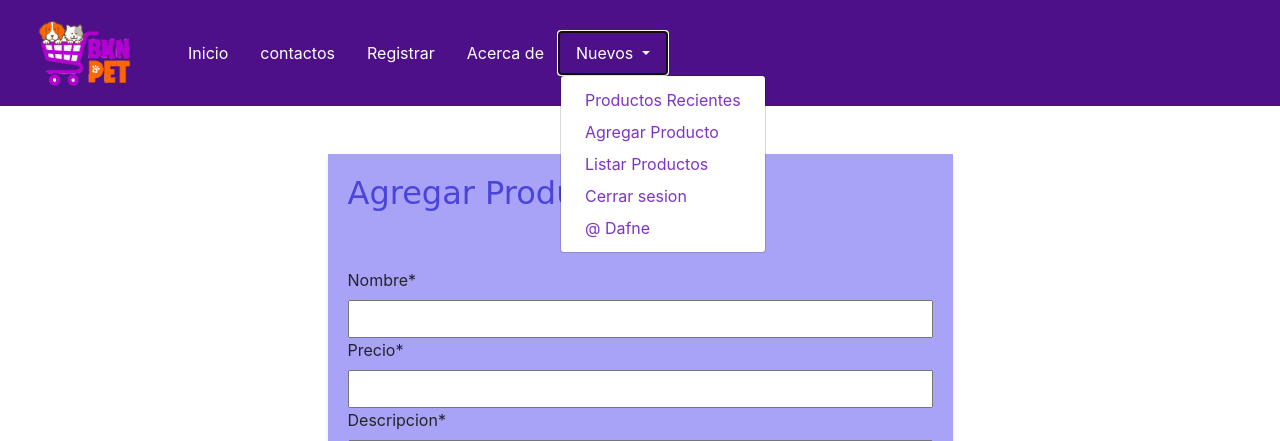
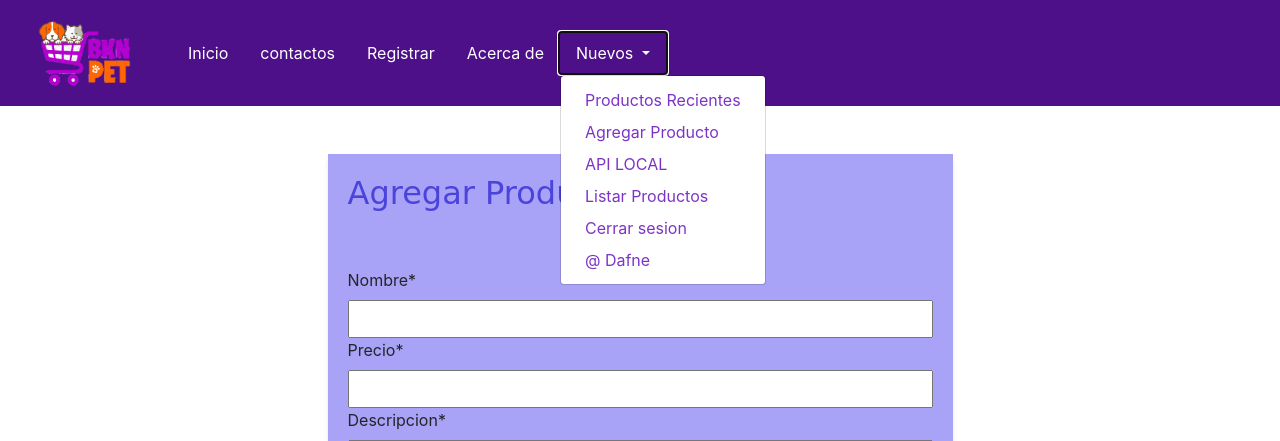
Before and after one commit to Dafne777/Pagina___BKNPET, a Django app: page /agregar-producto/ in a window 1280 px wide, after a click on "Nuevos". Shown: the top 441 px of the page. Run offline with Django 4.2, Linux system fonts and the light colour scheme; a user stored in the database is signed in; data comes from the database, SQL or seed files in the repository; both versions use the stored data as it was after the commit; some libraries are stand-ins or nearby versions.

Commit message:
Probando funcionalidades

```diff
--- a/BKNPET/app/templates/app/base.html
+++ b/BKNPET/app/templates/app/base.html
@@ -51,6 +51,7 @@
                         <a class="dropdown-item" style="color: #7d34c6;" href="{% url 'recientes'%}">Productos Recientes</a>
                         {% if perms.app.add_producto %}
                         <a class="dropdown-item" style="color: #7d34c6;" href="{% url 'agregar_producto'%}">Agregar Producto</a>
+                        <a class="dropdown-item" style="color: #7d34c6;" href="{% url 'producto_collection'%}">API LOCAL</a>
                         {% endif %}
 
                         <a class="dropdown-item" style="color: #7d34c6;" href="{% url 'listar_producto'%}">Listar Productos</a>
```
Also changed, not shown: BKNPET/db.sqlite3.
